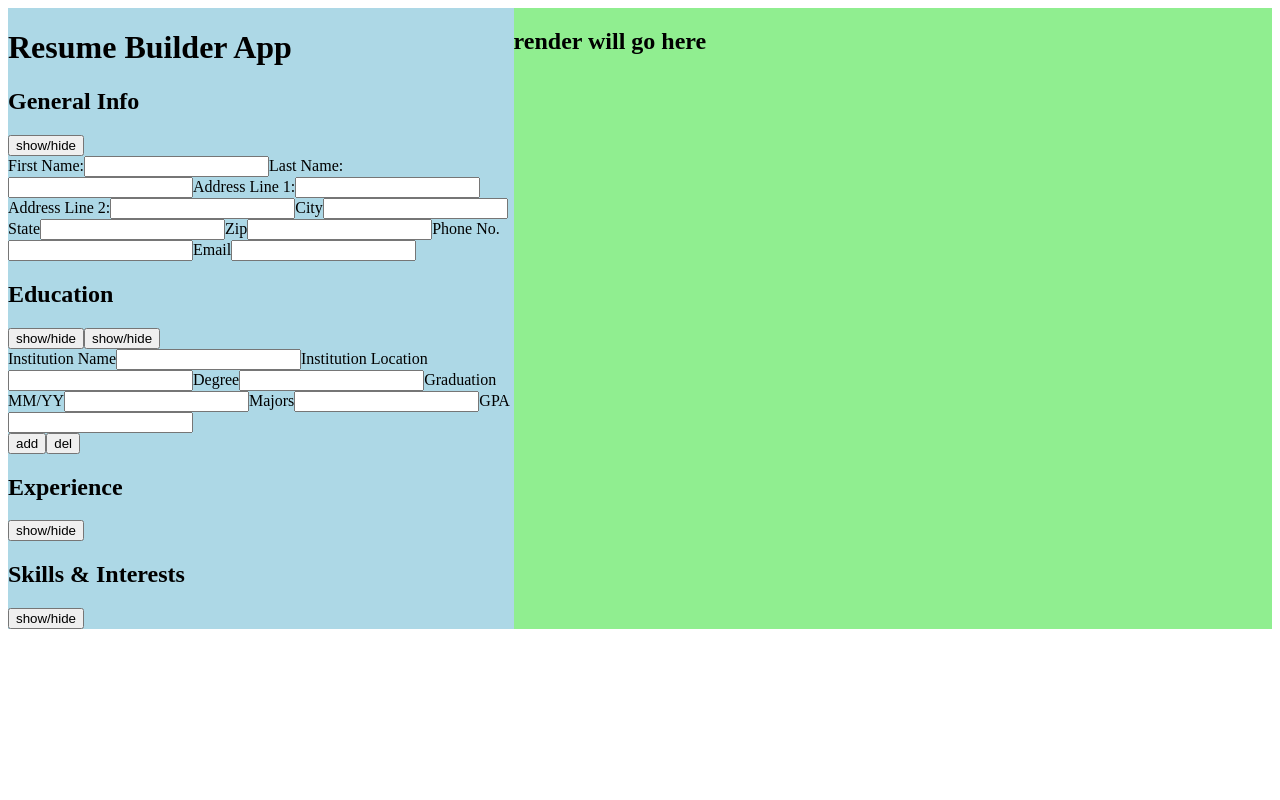
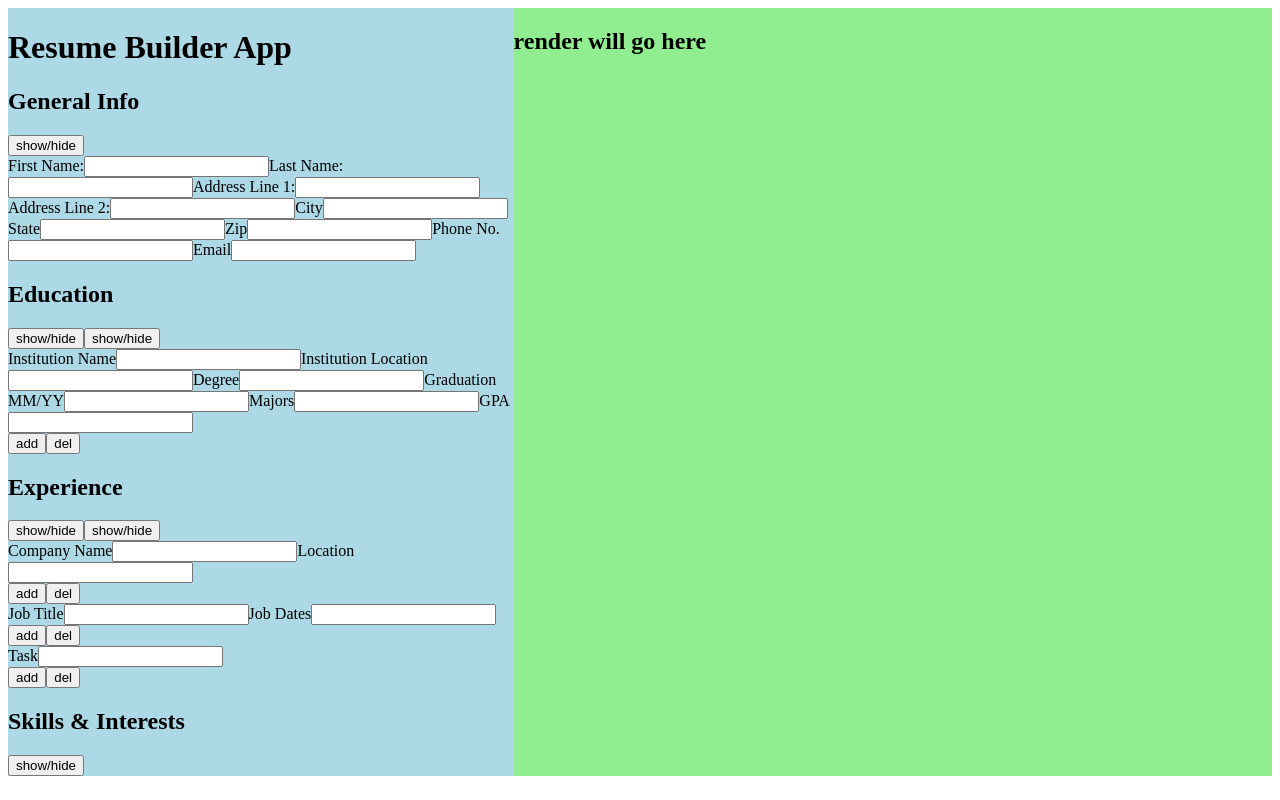
Before and after one commit to hansbuilt/odin-CVApplication, a React (Vite) app: page / in a window 1280 px wide. Built offline with nearby package versions, Linux system fonts and the light colour scheme.

Commit message:
Drafted job components

```diff
--- a/src/App.jsx
+++ b/src/App.jsx
@@ -5,6 +5,7 @@ import "./App.css";
 import EditSection from "./components/editor/EditSection";
 import EditGeneralInfo from "./components/editor/EditGeneralInfo";
 import EditEducationItem from "./components/editor/EditEducationItem";
+import EditJobCompany from "./components/editor/EditJobCompany";
 
 function App() {
   // const [count, setCount] = useState(0)
@@ -21,6 +22,7 @@ function App() {
         </EditSection>
 
         <EditSection name="Experience" />
+        <EditJobCompany></EditJobCompany>
         <EditSection name="Skills & Interests" />
       </div>
       <div className="renderContainer">
--- /dev/null
+++ b/src/components/editor/EditJobCompany.jsx
@@ -0,0 +1,25 @@
+import ShowHideBtn from "./ShowHideBtn";
+import AddItemBtn from "./AddItemBtn";
+import DeleteItemBtn from "./DeleteItemBtn";
+import EditJobRole from "./EditJobRole";
+
+function EditJobCompany({ children }) {
+  return (
+    <>
+      <ShowHideBtn></ShowHideBtn>
+      <form>
+        <label>Company Name</label>
+        <input type="text" name="jobCompany" required></input>
+
+        <label>Location</label>
+        <input type="text" name="jobLocation" required></input>
+      </form>
+      <AddItemBtn></AddItemBtn>
+      <DeleteItemBtn></DeleteItemBtn>
+      <EditJobRole></EditJobRole>
+      {children}
+    </>
+  );
+}
+
+export default EditJobCompany;
--- /dev/null
+++ b/src/components/editor/EditJobRole.jsx
@@ -0,0 +1,23 @@
+import AddItemBtn from "./AddItemBtn";
+import DeleteItemBtn from "./DeleteItemBtn";
+import EditJobTask from "./EditJobTask";
+
+function EditJobRole({ children }) {
+  return (
+    <>
+      <form>
+        <label>Job Title</label>
+        <input type="text" name="jobTitle" required></input>
+
+        <label>Job Dates</label>
+        <input type="text" name="jobDates" required></input>
+      </form>
+      <AddItemBtn></AddItemBtn>
+      <DeleteItemBtn></DeleteItemBtn>
+      <EditJobTask></EditJobTask>
+      {children}
+    </>
+  );
+}
+
+export default EditJobRole;
--- /dev/null
+++ b/src/components/editor/EditJobTask.jsx
@@ -0,0 +1,18 @@
+import AddItemBtn from "./AddItemBtn";
+import DeleteItemBtn from "./DeleteItemBtn";
+
+function EditJobTask({ children }) {
+  return (
+    <>
+      <form>
+        <label>Task</label>
+        <input type="text" name="jobTask" required></input>
+      </form>
+      <AddItemBtn></AddItemBtn>
+      <DeleteItemBtn></DeleteItemBtn>
+      {children}
+    </>
+  );
+}
+
+export default EditJobTask;
```
